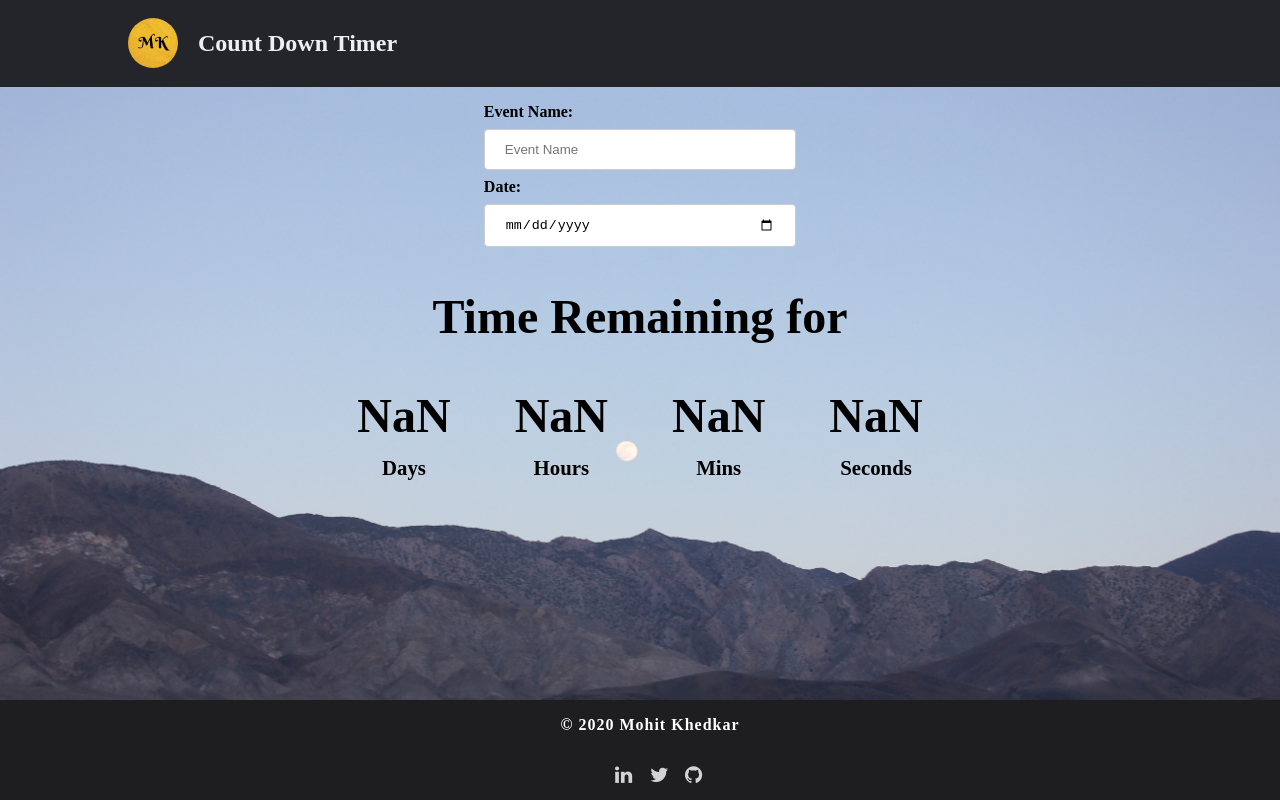
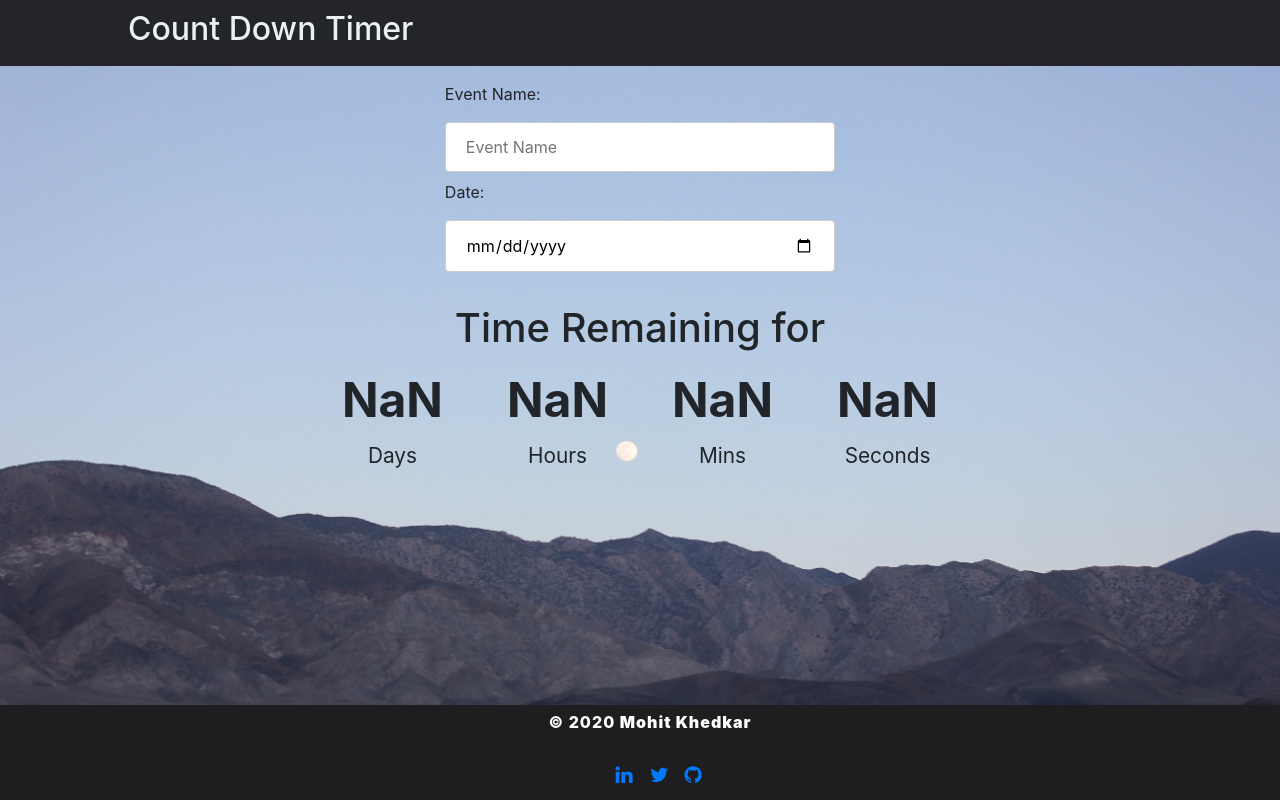
Before and after one commit to mohitkhedkar/vanilla-javascript-mini-projects, a plain HTML site: page CountDown Timer/index.html in a window 1280 px wide. Drawn offline with nearby package versions, Linux system fonts and the light colour scheme.

Commit message:
CountDown Timer update

```diff
--- a/CountDown Timer/index.html
+++ b/CountDown Timer/index.html
@@ -6,6 +6,7 @@
     <title>CountDown Timer</title>
     <link rel="stylesheet" href="https://stackpath.bootstrapcdn.com/font-awesome/4.7.0/css/font-awesome.min.css">
     <link rel="stylesheet" href="style.css">
+    <link rel="stylesheet" href="https://stackpath.bootstrapcdn.com/bootstrap/4.5.2/css/bootstrap.min.css" integrity="sha384-JcKb8q3iqJ61gNV9KGb8thSsNjpSL0n8PARn9HuZOnIxN0hoP+VmmDGMN5t9UJ0Z" crossorigin="anonymous">
     <script src="script.js" defer></script>
 
   </head>
@@ -14,7 +15,7 @@
 
     <!-- Header Section -->
     <header>
-      <img class="logo" src="image/logo.jpeg" alt="logo" >
+
       <h2>Count Down Timer</h2>
 
   </header>
```
Also changed, not shown: CountDown Timer/image/logo.jpeg (deleted).
